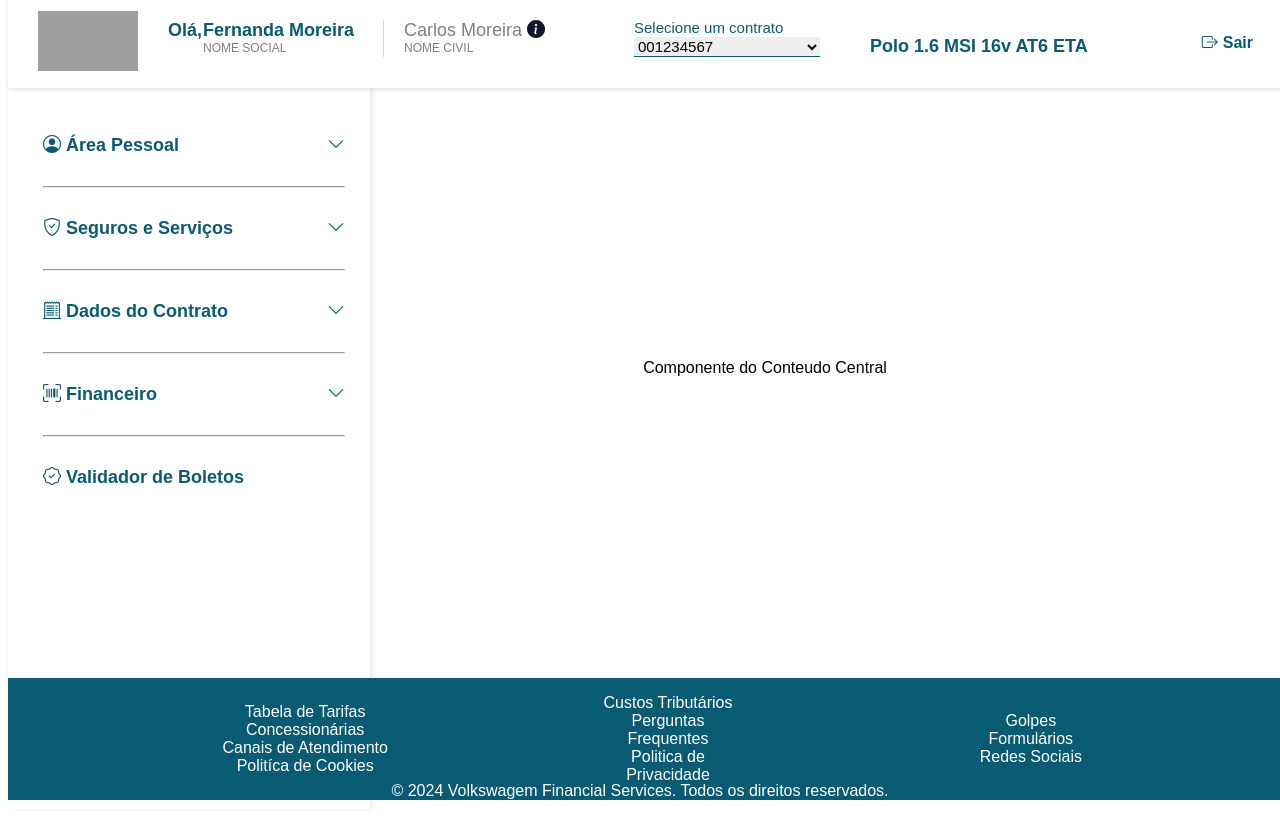
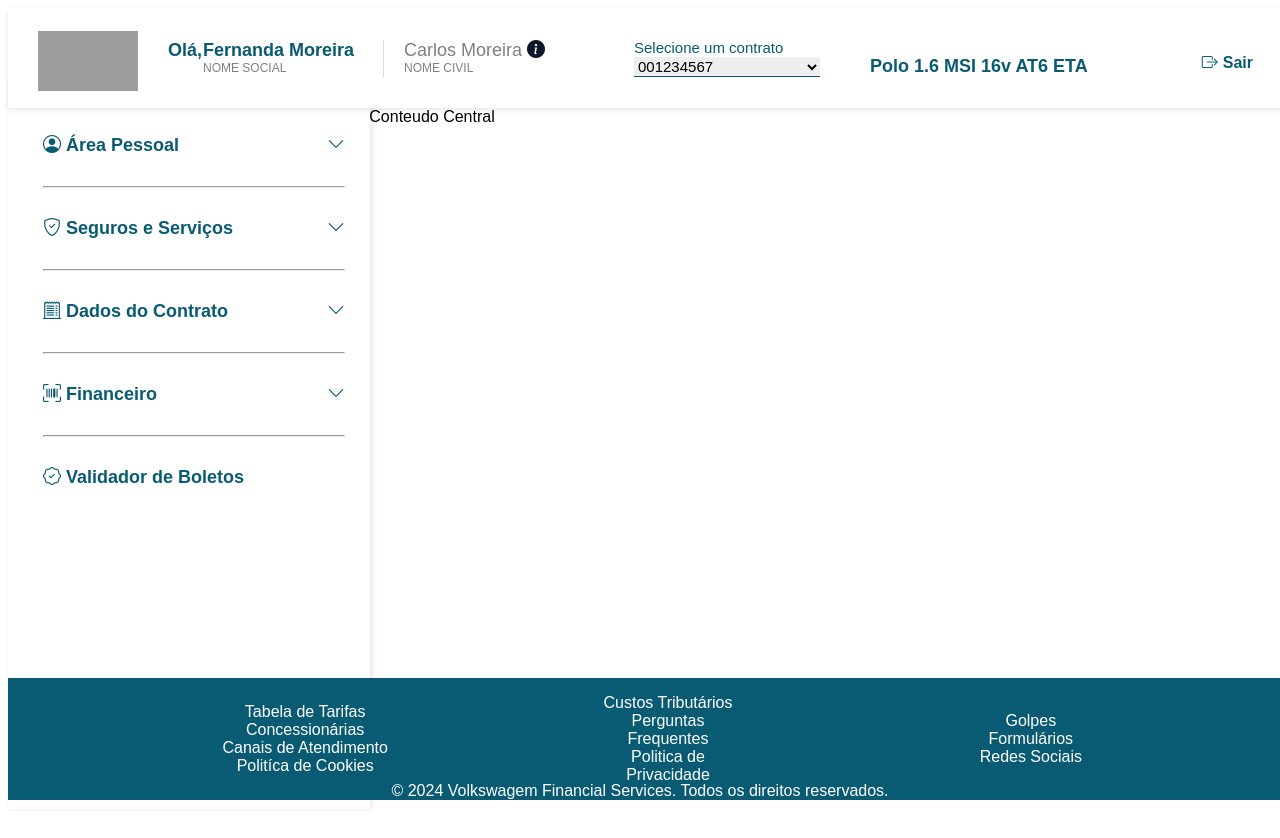
Before and after one commit to christiananjos/Projeto, an Angular app in the folder Poc-Volks/: page / in a window 1280 px wide. Shown: the top 838 px of the page. Before the commit the page ends 800 px from the top, so only its background shows below. Built offline with nearby package versions, Linux system fonts and the light colour scheme; grey boxes are pictures that could not be loaded.

Commit message:
defini as dimensões da div aonde sera o carrosel

```diff
--- a/Poc-Volks/src/app/app.component.html
+++ b/Poc-Volks/src/app/app.component.html
@@ -307,16 +307,13 @@
   }
 
   .main-content {
-    margin-left: 250px;
-    /* Ajuste conforme a largura do seu sidebar */
-    margin-top: -20px;
-    /* Ajuste conforme a altura do seu header */
-    padding: 20px;
-    display: flex;
-    justify-content: center;
-    align-items: center;
-    height: calc(100vh - 80px);
-    /* Ajuste conforme a altura do seu header */
+    width: 971px;
+    height: 679px;
+    padding-top: 100px;
+    padding-right: 50px;
+    padding-bottom: 80px;
+    margin-left: auto;
+    margin-right: 0;
   }
 
   .footer {
```
